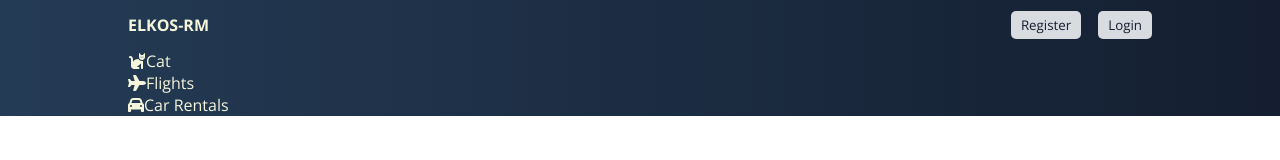
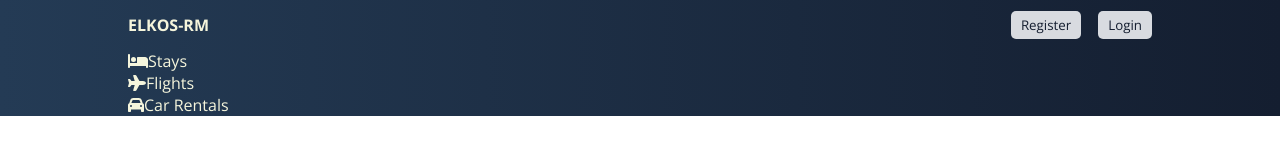
Before and after one commit to demetgas/hotel-reservation-fe, a React (Create React App) app: page / in a window 1280 px wide. Shown: the top 160 px of the page. Built offline with nearby package versions, Linux system fonts and the light colour scheme.

Commit message:
Update Header.jsx

```diff
--- a/src/components/header/Header.jsx
+++ b/src/components/header/Header.jsx
@@ -1,5 +1,5 @@
 import "./header.css";
-import { faCar, faCat, faPlane } from "@fortawesome/free-solid-svg-icons";
+import { faBed, faCar, faPlane } from "@fortawesome/free-solid-svg-icons";
 import { FontAwesomeIcon } from "@fortawesome/react-fontawesome";
 const Header = () => {
   return (
@@ -7,8 +7,8 @@ const Header = () => {
       <div className="headerContainer">
         <div className="headerList">
           <div className="headerListItem">
-            <FontAwesomeIcon icon={faCat} />
-            <span>Cat</span>
+            <FontAwesomeIcon icon={faBed} />
+            <span>Stays</span>
           </div>
           <div className="headerListItem">
             <FontAwesomeIcon icon={faPlane} />
```
Lines whose indentation alone changed are shown as unchanged.
